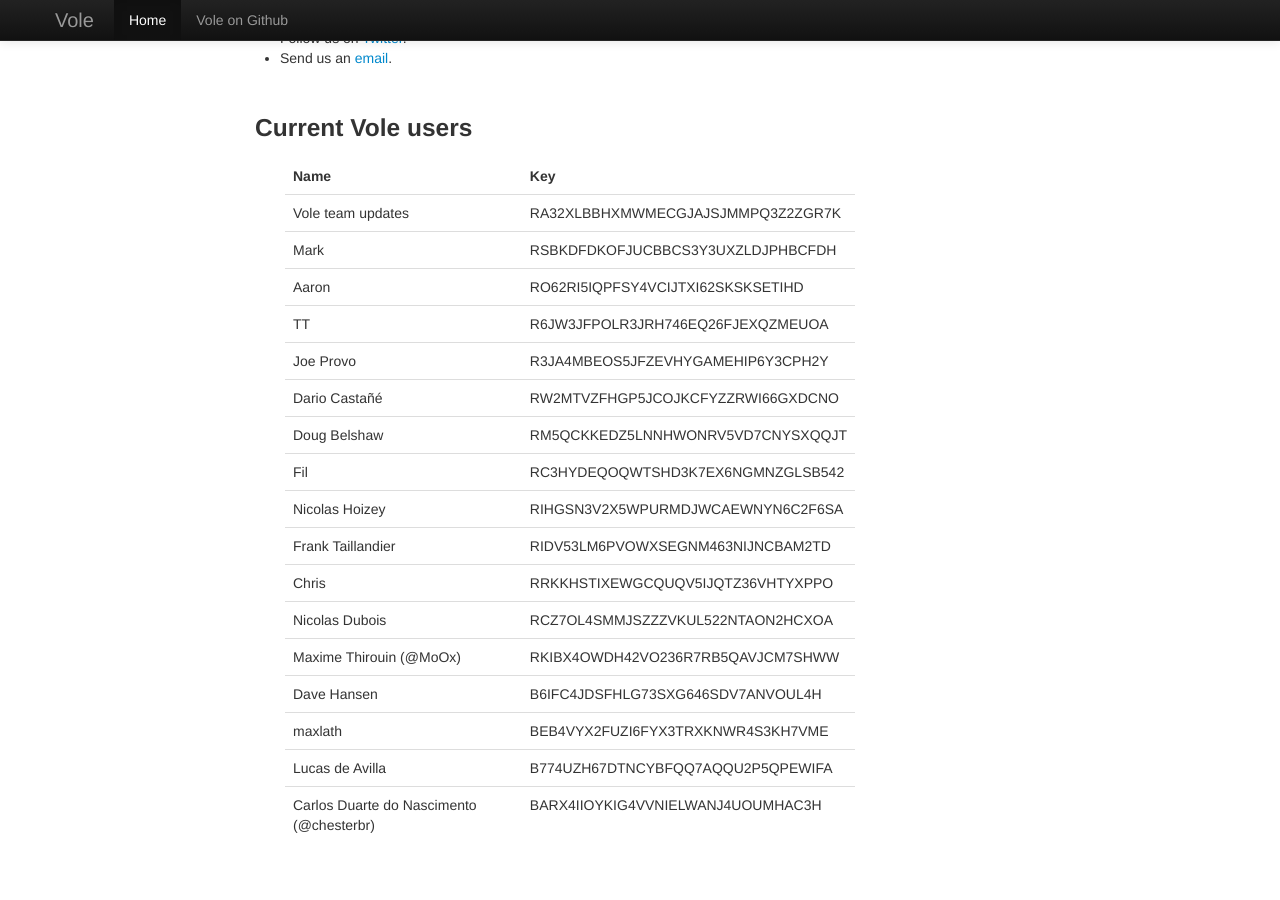
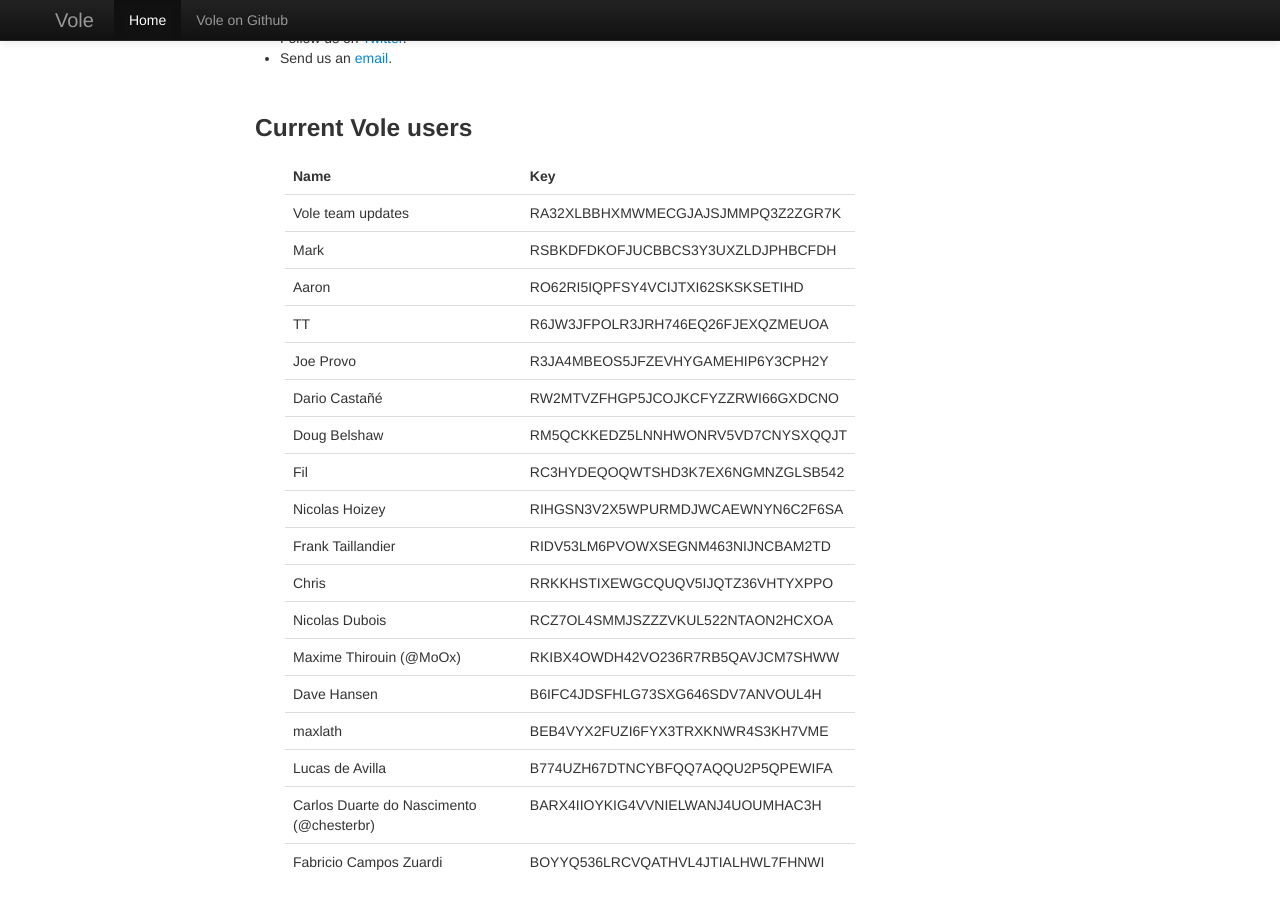
Before and after one commit to vole/vole.github.io, a Jekyll site: the page built from index.html, in a window 1280 px wide and 900 px high, scrolled down 2373 px. Built offline with Jekyll 4.4.1, drawn with Linux system fonts in a browser that asks for light colours; before the commit the page ends 3236 px from its top, so only the background shows below that.

Commit message:
Added myself to the users list

```diff
--- a/index.html
+++ b/index.html
@@ -170,6 +170,10 @@
               <td>Carlos Duarte do Nascimento (@chesterbr)</td>
               <td>BARX4IIOYKIG4VVNIELWANJ4UOUMHAC3H</td>
             </tr>
+            <tr>
+              <td>Fabricio Campos Zuardi</td>
+              <td>BOYYQ536LRCVQATHVL4JTIALHWL7FHNWI</td>
+            </tr>
           </tbody>
         </table>
       </div>
```
